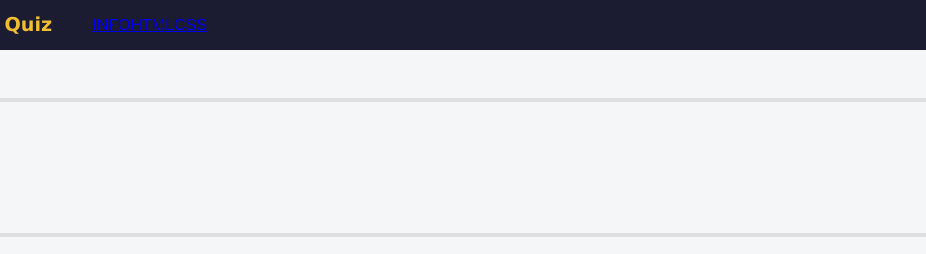
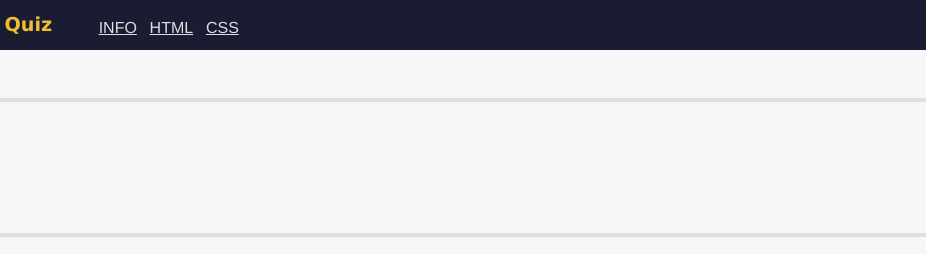
Before and after one commit to manup-tm/Learning-with-Adam-Uncle, a plain HTML site: page CSS/QuizWebpage/index.html in a window 1280 px wide. Shown: the top 254 px of the page, 354-1280 px from the left. Drawn offline with Linux system fonts and the light colour scheme.

Commit message:
fix: correct syntax error in h3 pseudo-element and ensure consistent styling for nav list items

```diff
--- a/CSS/QuizWebpage/styles.css
+++ b/CSS/QuizWebpage/styles.css
@@ -24,6 +24,15 @@ nav > ul {
   display: flex;
   justify-content: space-evenly;
 }
+nav > ul > li {
+  color: #dfdfe2;
+  margin: 0 0.2rem;
+  padding: 0.2rem;
+  display: block;
+}
+li a {
+  color: #dfdfe2;
+}
 h1,
 h2 {
   font-family: "Verdana", sans-serif;
@@ -32,7 +41,7 @@ h2 {
   border-bottom: 4px solid #dfdfe2;
 }
 h3::before {
-  content: "Question #"
+  content: "Question #";
 }
 .sr-only {
   position: absolute;
```
